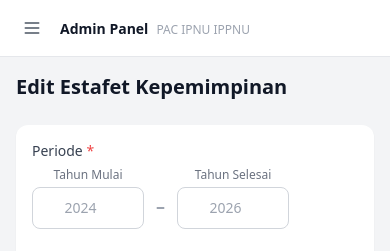
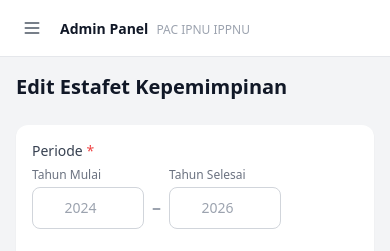
Before and after one commit to rifai99ooke/pacipnuippnusumberrejo, a Next.js app: page /n7pQzR4mK9wX2vL8/estafet/edit/1 in a window 390 px wide. Shown: the top 251 px of the page. Built offline with nearby package versions, Linux system fonts and the light colour scheme; no server answers; the database is empty.

Commit message:
fix: responsive YearRangePicker with flex-wrap for mobile

```diff
--- a/src/components/admin/YearRangePicker.tsx
+++ b/src/components/admin/YearRangePicker.tsx
@@ -10,7 +10,7 @@ export default function YearRangePicker({ value, onChange }: Props) {
   const tahunMulai   = parts[0]?.trim() || ''
   const tahunSelesai = parts[1]?.trim() || ''
 
-  const inputCls = 'w-28 px-3 py-2.5 border border-gray-300 rounded-lg focus:ring-2 focus:ring-green-600 focus:border-transparent outline-none transition text-sm text-center'
+  const inputCls = 'w-full px-3 py-2.5 border border-gray-300 rounded-lg focus:ring-2 focus:ring-green-600 focus:border-transparent outline-none transition text-sm text-center'
 
   const handleMulai = (val: string) => {
     onChange(val && tahunSelesai ? `${val} – ${tahunSelesai}` : val || '')
@@ -21,8 +21,8 @@ export default function YearRangePicker({ value, onChange }: Props) {
   }
 
   return (
-    <div className="flex items-center gap-3">
-      <div className="flex flex-col items-center gap-1">
+    <div className="flex flex-wrap items-end gap-2">
+      <div className="flex flex-col gap-1 w-28">
         <label className="text-xs text-gray-500 font-medium">Tahun Mulai</label>
         <input
           type="number"
@@ -34,9 +34,9 @@ export default function YearRangePicker({ value, onChange }: Props) {
         />
       </div>
 
-      <span className="text-gray-400 font-bold text-lg mt-4">–</span>
+      <span className="text-gray-400 font-bold text-lg pb-2">–</span>
 
-      <div className="flex flex-col items-center gap-1">
+      <div className="flex flex-col gap-1 w-28">
         <label className="text-xs text-gray-500 font-medium">Tahun Selesai</label>
         <input
           type="number"
@@ -50,7 +50,7 @@ export default function YearRangePicker({ value, onChange }: Props) {
 
       {/* Preview */}
       {tahunMulai && tahunSelesai && (
-        <div className="mt-4 bg-green-50 border border-green-200 text-green-700 px-3 py-2 rounded-lg text-sm font-semibold">
+        <div className="bg-green-50 border border-green-200 text-green-700 px-3 py-2 rounded-lg text-sm font-semibold pb-2">
           {tahunMulai} – {tahunSelesai}
         </div>
       )}
```
